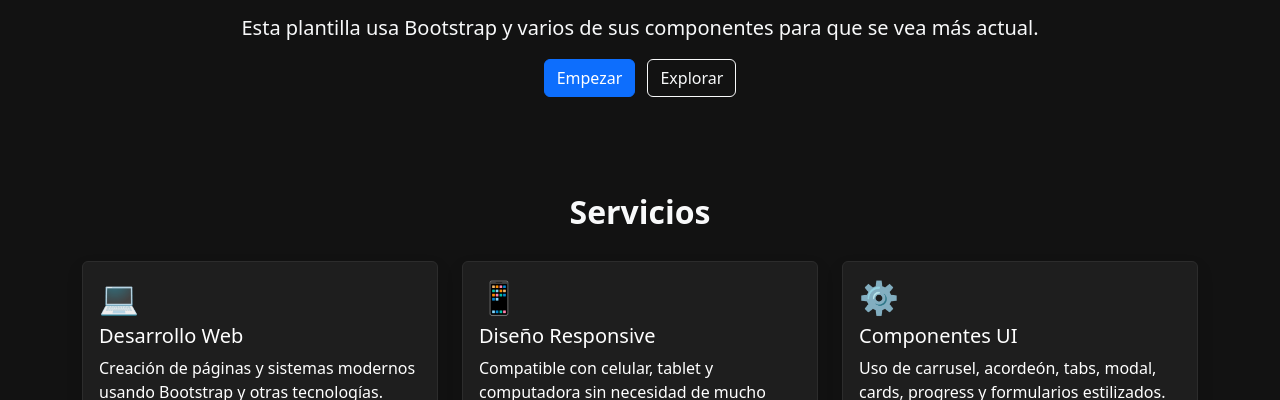
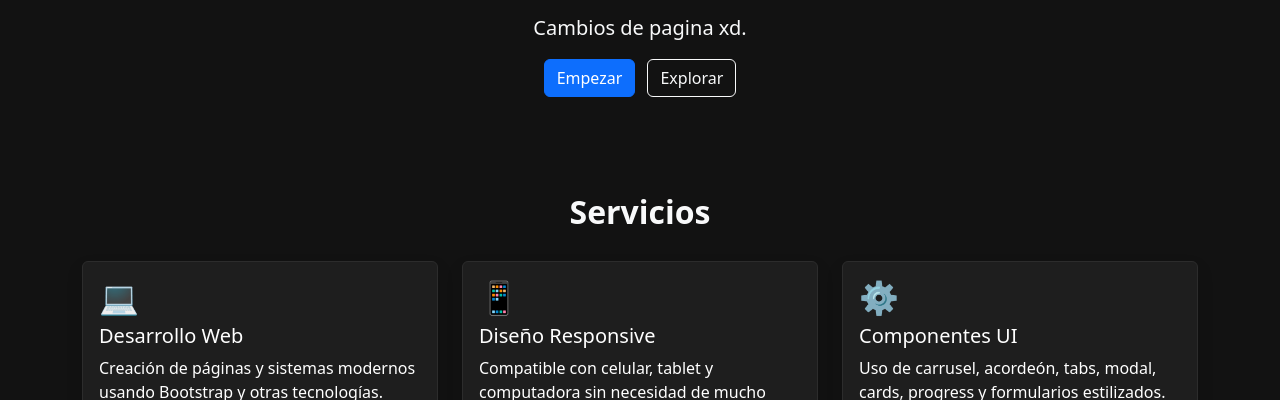
Before and after one commit to N-stack22/App, a website: page index.html in a window 1280 px wide. Shown: the part 700-1100 px from the top of the page. Drawn offline with nearby package versions, Linux system fonts and the light colour scheme.

Commit message:
Update index.html

```diff
--- a/index.html
+++ b/index.html
@@ -165,7 +165,7 @@
     <div class="container">
       <span class="badge bg-primary mb-3">Bootstrap 5</span>
       <h2 class="section-title">Landing page en tema oscuro</h2>
-      <p class="lead text-light">Esta plantilla usa Bootstrap y varios de sus componentes para que se vea más actual.</p>
+      <p class="lead text-light">Cambios de pagina xd.</p>
       <button class="btn btn-primary me-2">Empezar</button>
       <button class="btn btn-outline-light">Explorar</button>
     </div>
```
